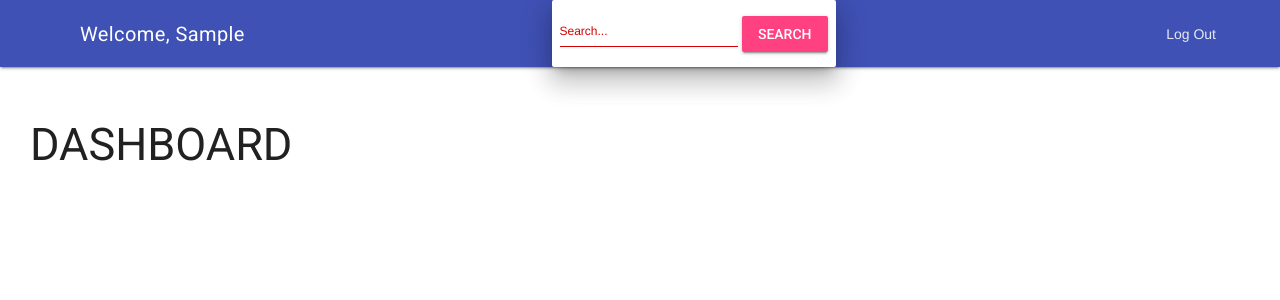
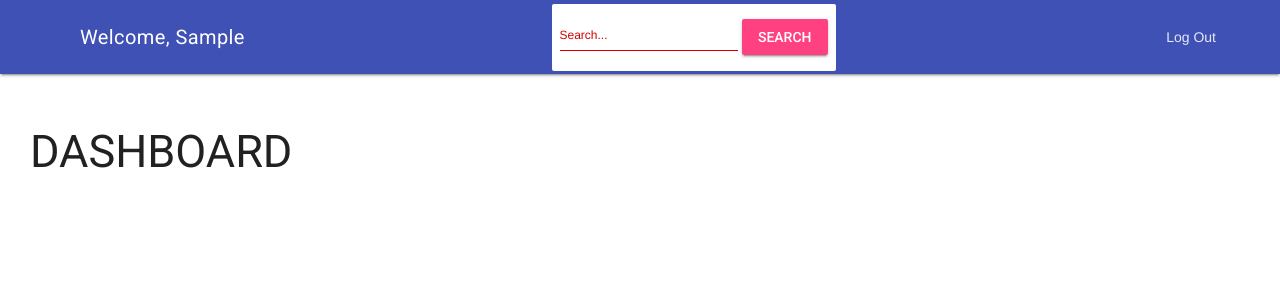
Before and after one commit to crunck78/django_chat_app, a Django app: page / in a window 1280 px wide. Shown: the top 300 px of the page. Run offline with Django 4.2, Linux system fonts and the light colour scheme; a user stored in the database is signed in; tables that the repository leaves empty hold one stand-in row (values such as "Sample post").

Commit message:
base style

```diff
--- a/django_chat_app/static/css/style.css
+++ b/django_chat_app/static/css/style.css
@@ -36,7 +36,11 @@ header .mdl-card .mdl-card__actions{
 
 header .mdl-layout__header-row{
     max-height: 100px;
-    height: unset;
+    height: 74px;
+}
+
+header .mdl-layout__drawer-button{
+    top: 9px;
 }
 
 #searchResultsContainer .mdl-list__item{
--- a/django_chat_app/templates/base.html
+++ b/django_chat_app/templates/base.html
@@ -35,8 +35,8 @@
                 </span>
 
                 <div class="mdl-layout-spacer"></div>
-
-                <div class="mdl-card mdl-card--border mdl-shadow--16dp">
+                {% if request.path == '/' %}
+                <div class="mdl-card">
                     <div class="mdl-card__actions">
                         <form id="searchForm" onsubmit="handleSearch(event);">
                             {% csrf_token %}
@@ -53,6 +53,7 @@
                         </form>
                     </div>
                 </div>
+                {% endif %}
 
                 <!-- Add spacer, to align navigation to the right -->
                 <div class="mdl-layout-spacer"></div>
```
